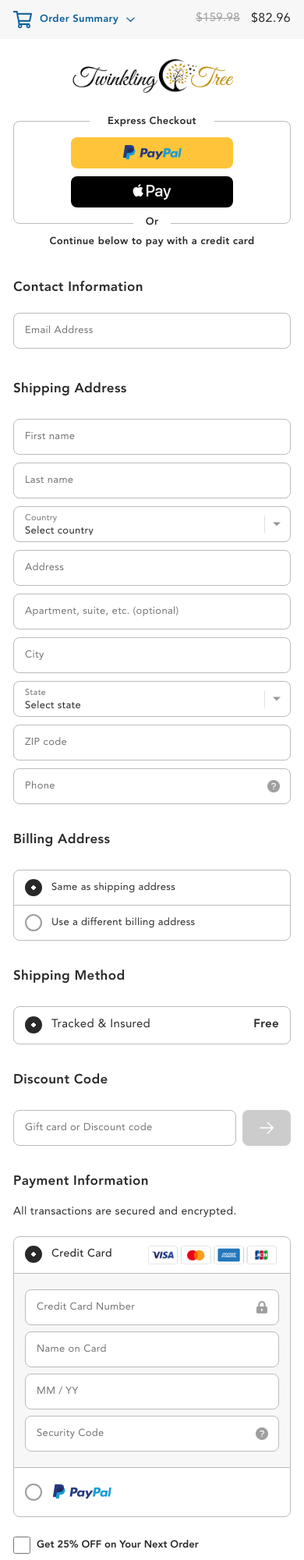
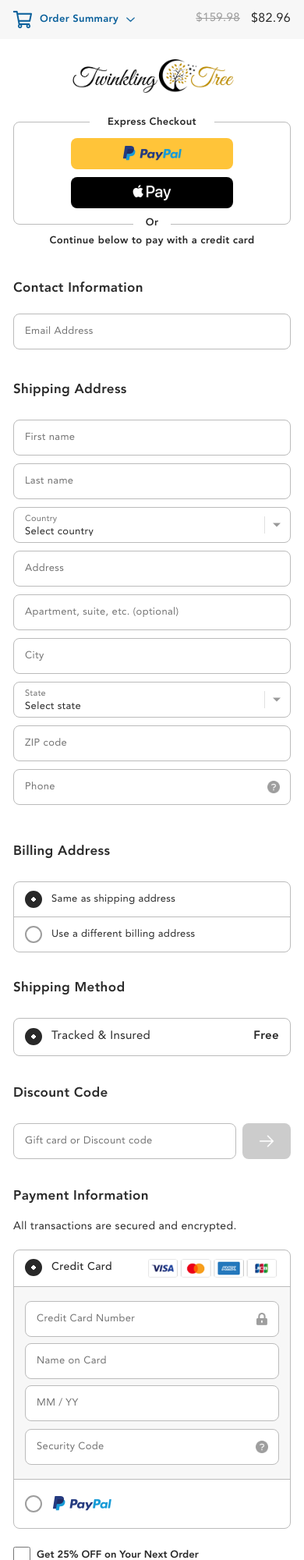
Before and after one commit to mijekassandra/CheckoutPage-TT, a plain HTML site: page index.html in a window 390 px wide. Shown: the top 2000 px of the page at 78% size. Drawn offline with Linux system fonts and the light colour scheme; grey boxes are pictures that could not be loaded.

Commit message:
style: mobile refinement

```diff
--- a/css/styles.css
+++ b/css/styles.css
@@ -246,6 +246,10 @@ input[type="checkbox"] {
     display: contents;
   }
 
+  .billing-address-section {
+    margin-top: 14px;
+  }
+
   .order-summary {
     order: 1;
   }
@@ -266,7 +270,7 @@ input[type="checkbox"] {
     order: 3;
     padding-left: 17px;
     padding-right: 17px;
-    margin-block: 32px;
+    margin-block: 34px;
   }
 
   .checkout-layout__payment {
@@ -279,7 +283,7 @@ input[type="checkbox"] {
     order: 5;
     padding-left: 17px;
     padding-right: 17px;
-    margin-top: 44px;
+    margin-top: 38px;
   }
 
   /* Last in column on mobile; lives in main column on desktop */
@@ -791,7 +795,7 @@ input[type="checkbox"] {
 .order-summary-container {
   display: flex;
   flex-direction: column;
-  gap: 18px;
+  gap: 19px;
   background-color: var(--color-grey);
   padding: 22px 17px 20px 17px;
   border-top: 1px solid #d9d9d9;
@@ -892,7 +896,7 @@ input[type="checkbox"] {
   display: flex;
   flex-direction: column;
   align-items: center;
-  gap: 36px;
+  gap: 37px;
   margin-bottom: 36px;
 }
 
@@ -917,7 +921,7 @@ input[type="checkbox"] {
 
 .express-checkout-cc {
   position: absolute;
-  bottom: -35px;
+  bottom: -33px;
   left: 50%;
   transform: translateX(-50%);
   width: 100%;
@@ -1183,7 +1187,7 @@ input[type="checkbox"] {
 .payment-info-section {
   display: flex;
   flex-direction: column;
-  gap: 24px;
+  gap: 22px;
 }
 
 .payment-info-header {
@@ -1274,7 +1278,7 @@ input[type="checkbox"] {
   flex-direction: column;
   gap: 8px;
   background-color: var(--color-grey);
-  padding: 20px 14px;
+  padding: 18px 14px;
 }
 
 .payment-details-container.payment-details-container--hidden {
@@ -1285,12 +1289,12 @@ input[type="checkbox"] {
 .payment-details-exp-cvv-row {
   display: flex;
   flex-direction: column;
-  gap: 8px;
+  gap: 10px;
 }
 
 .payment-discount-wrapper {
   display: grid;
-  gap: 8px;
+  gap: 0px;
 }
 
 .checkbox-discount-container {
@@ -1322,7 +1326,7 @@ input[type="checkbox"] {
   display: flex;
   justify-content: center;
   align-items: center;
-  /* padding: 12px 16px; */
+  padding: 8px 16px;
 }
 
 .payment-complete-order-btn {
@@ -1342,7 +1346,7 @@ input[type="checkbox"] {
 .customer-review-section {
   display: flex;
   flex-direction: column;
-  gap: 16px;
+  gap: 10px;
   background-color: var(--color-grey);
   padding: 14px 17px;
 }
@@ -1358,7 +1362,7 @@ input[type="checkbox"] {
 .customer-review-header-wrapper {
   display: flex;
   flex-direction: column;
-  gap: 16px;
+  gap: 14px;
   max-width: 330px;
   margin: 0 auto;
 }
```
